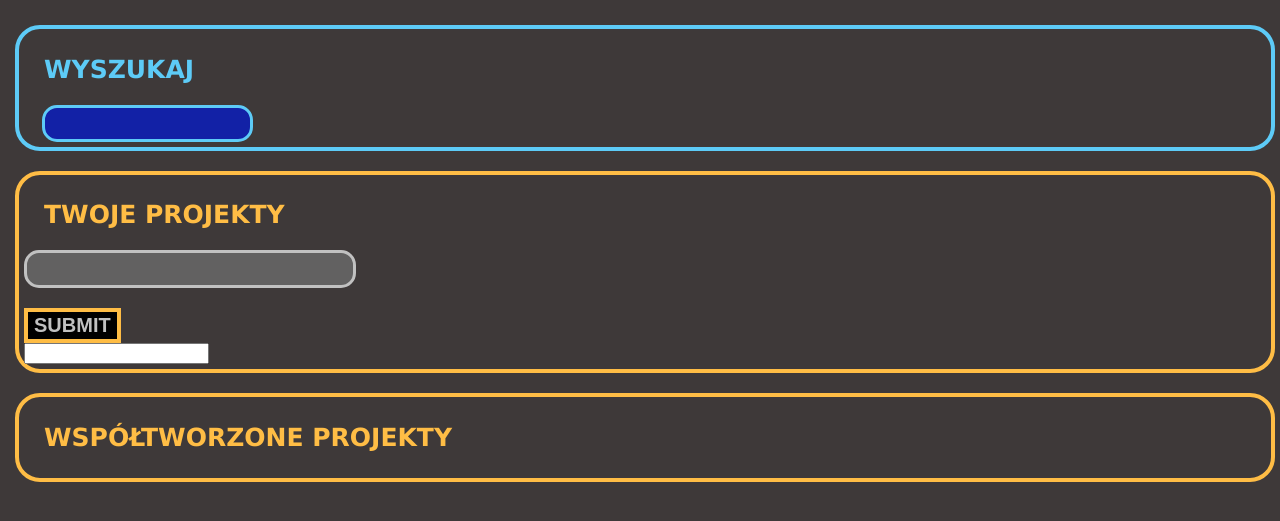
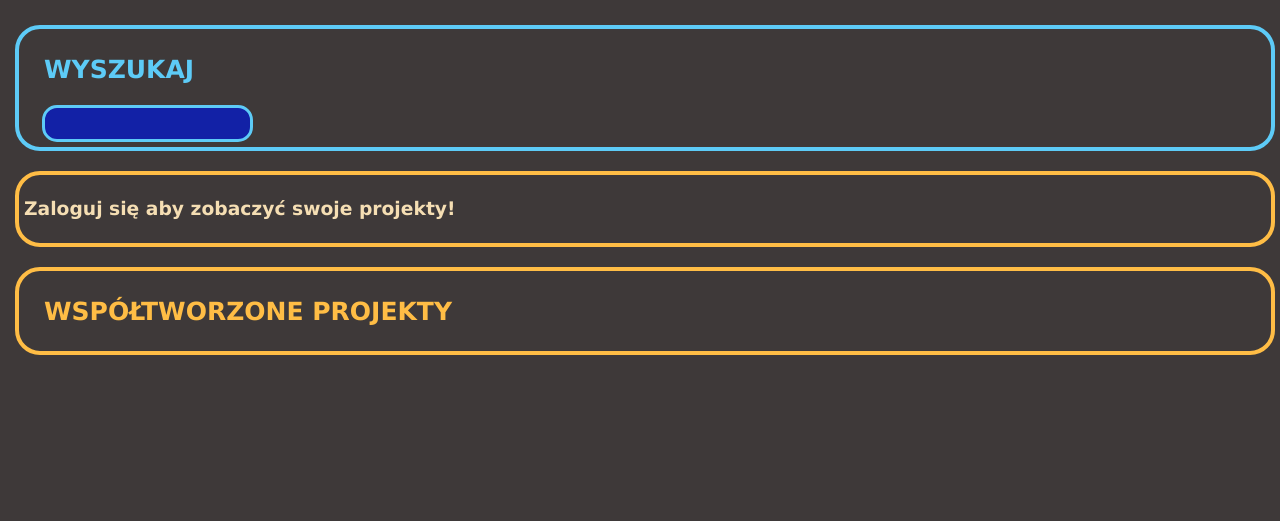
Before and after one commit to trzeciak20p/notatnik_onlline, a PHP site: page /projects.php in a window 1280 px wide. Shown: the part 85-606 px from the top of the page. Run offline with PHP 8.4, Linux system fonts and the light colour scheme.

Commit message:
projects html do osobnego pliku se poszedł

```diff
--- a/projects.php
+++ b/projects.php
@@ -32,20 +32,9 @@
         </article>
 
         <article id="projects">
-            <h2>Twoje projekty</h2>
-            <form method="POST" action="editor.php">
-            <div> <!-- class="pls_center" -->
-
-                    <input type="text" name="project_name" required="required">
-                    <input type="submit" name="new_project">
-
-                    <input>
-
-                <?php
-                    require("projects_loader.php");
-                ?>
-            </div>
-            </form>
+            <?php
+                require("projects_loader.php");
+            ?>
         </article>
 
         <article id="shared_projects">
--- a/projects_loader.php
+++ b/projects_loader.php
@@ -1 +1,27 @@
 <?php
+
+if( !isset($_SESSION["login"]) ){
+
+    echo "<a href='login.php'><h3>Zaloguj się aby zobaczyć swoje projekty!</h3></a>";
+
+}else{
+
+    echo '
+    <h2>Twoje projekty</h2>
+
+    <form method="POST" action="editor.php">
+        <div class="pls_center">
+            <div>
+                <input type="text" name="project_name" required="required">
+                <input type="submit" name="new_project">
+            </div>
+    ';
+
+
+
+    echo '
+
+        </div>
+    </form>';
+
+}
```
